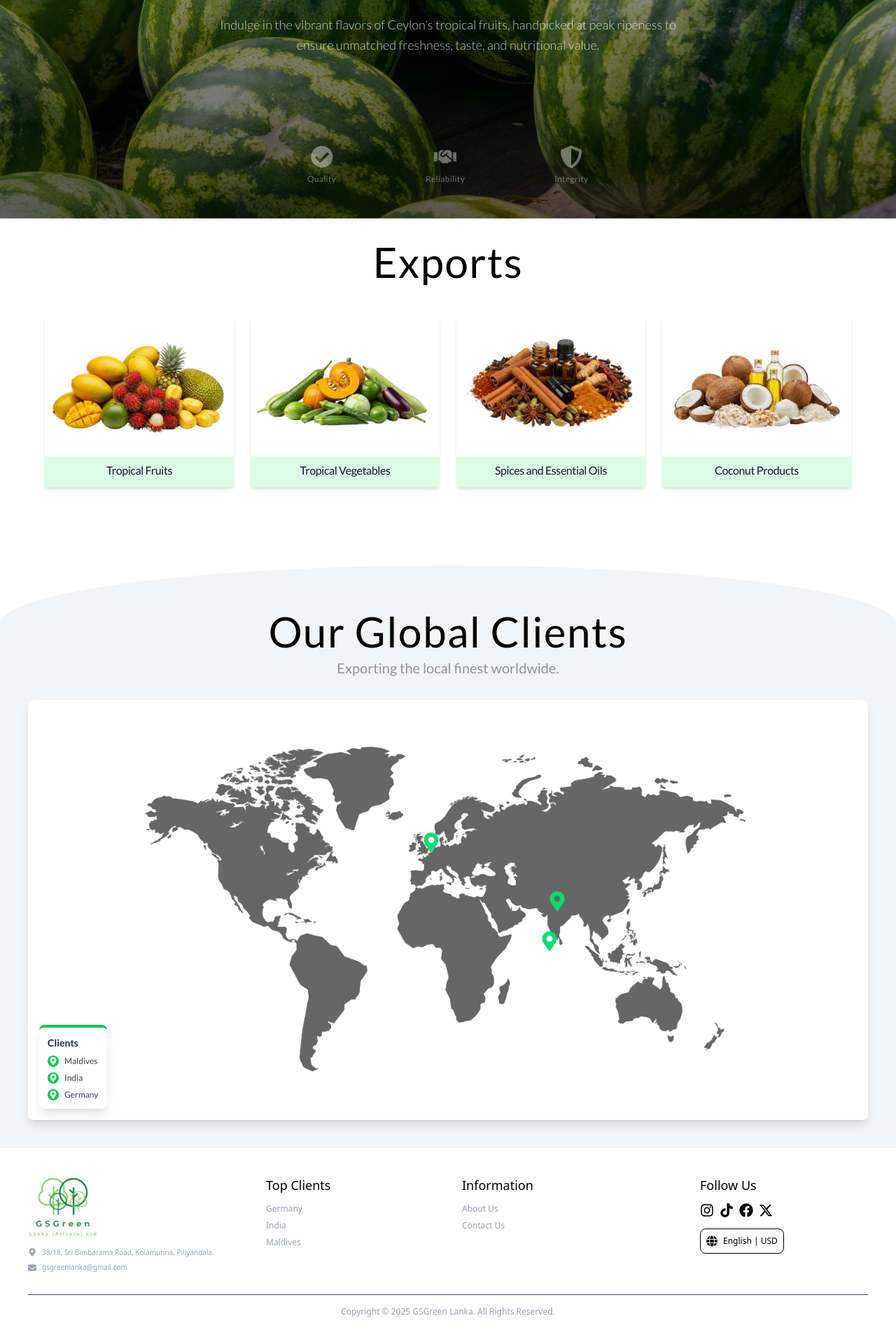
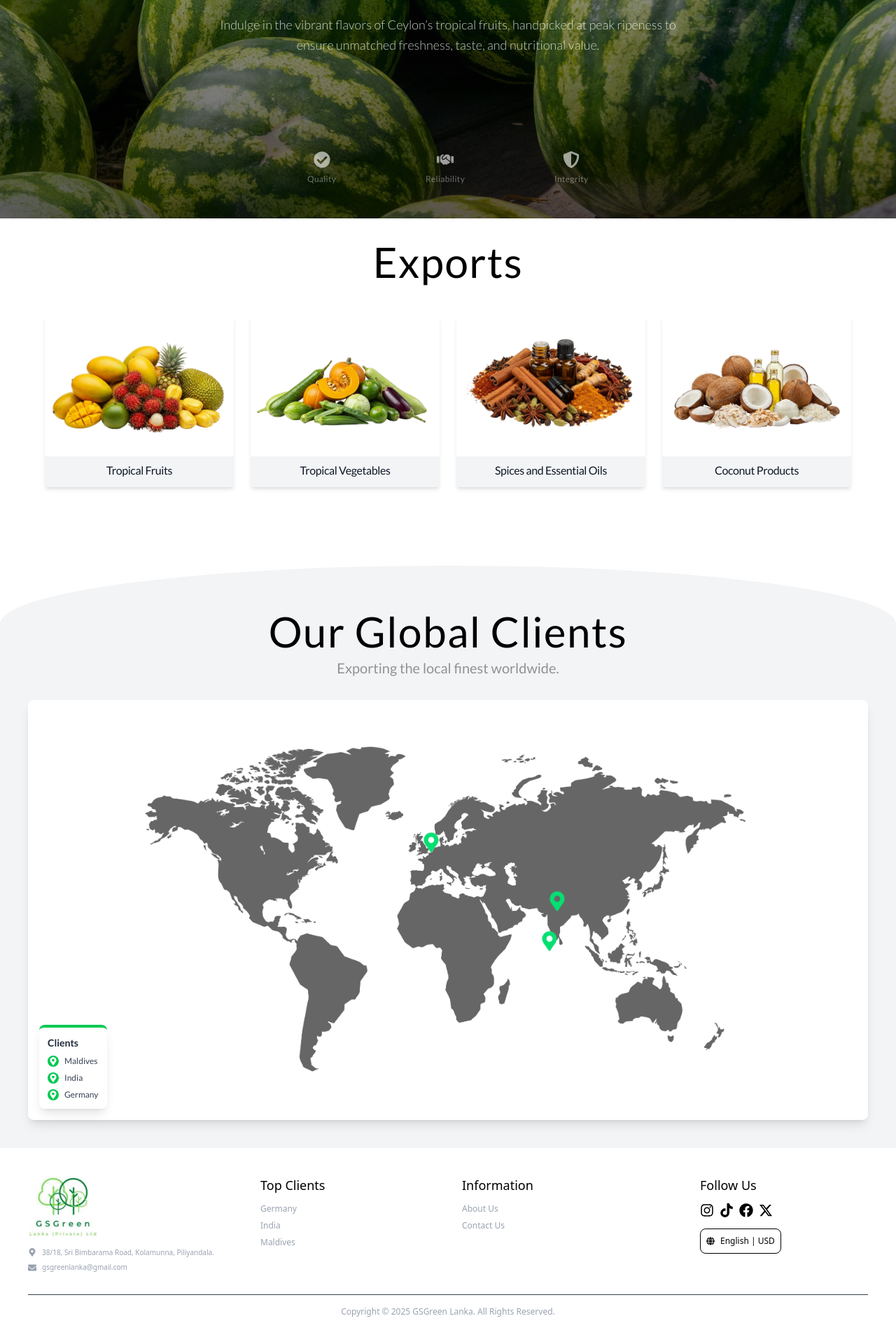
Before and after one commit to Dasundh99/spices_trade_platform, a React (Vite) app: page / in a window 1280 px wide. Shown: the part 408-2328 px from the top of the page at 70% size. Built offline with nearby package versions, Linux system fonts and the light colour scheme.

Commit message:
footer responsiveness updated

```diff
--- a/src/components/layout/Footer.tsx
+++ b/src/components/layout/Footer.tsx
@@ -33,7 +33,7 @@ const Footer = () => {
               </div>
             </div>
             <div className="flex-1">
-              <div className="pl-10">
+              <div className="pl-8">
                 <h3 className="text-[18px] text-black">Top Clients</h3>
                 <div className="flex gap-x-5 mt-3 w-full ">
                   <ul className="flex flex-col space-y-2 text-xs">
@@ -91,8 +91,8 @@ const Footer = () => {
                   </div>
                   <div className="flex">
                     <div className="flex items-center text-black border border-black px-2 py-2 rounded-lg gap-2">
-                      <FaGlobe className="text-l" />
-                      <h3 className="text-[12px]">English | USD</h3>
+                      <FaGlobe className="text-[10px] lg:text-[12px]" />
+                      <h3 className="text-[8px] lg:text-[12px]">English | USD</h3>
                     </div>
                   </div>
                 </div>
--- a/src/pages/Exports.tsx
+++ b/src/pages/Exports.tsx
@@ -51,7 +51,7 @@ const ExportCard: React.FC<ExportItem> = ({ src, text, path }) => {
         <div className="absolute inset-0 opacity-0 group-hover:opacity-100 transition-opacity duration-300" />
       </div>
 
-      <div className="p-2 text-gray-900 bg-green-100 text-center">
+      <div className="p-2 text-gray-900 bg-gray-100 text-center">
     <h3 className="text-md mb-1 tracking-tight">{text}</h3>
 </div>
 
--- a/src/pages/Home.tsx
+++ b/src/pages/Home.tsx
@@ -26,9 +26,9 @@ interface ContentItem {
 
 const Hero: React.FC = () => {
   const features: FeatureItem[] = [
-    { icon: <FaCheckCircle size={32} color="white" />, text: 'Quality' },
-    { icon: <FaHandshake size={32} color="white" />, text: 'Reliability' },
-    { icon: <FaShieldAlt size={32} color="white" />, text: 'Integrity' },
+    { icon: <FaCheckCircle size={24} color="white" />, text: 'Quality' },
+    { icon: <FaHandshake size={24} color="white" />, text: 'Reliability' },
+    { icon: <FaShieldAlt size={24} color="white" />, text: 'Integrity' },
   ];
 
   const slides: SlideItem[] = [
@@ -147,14 +147,14 @@ const Hero: React.FC = () => {
       </div>
 
       {/* Feature Highlights with New Animation */}
-      <div className="absolute bottom-0 font-lato flex w-full items-center justify-center gap-4 p-5 pb-6 md:pb-10 sm:pb-8 lg:pb-12 md:gap-20 lg:gap-32">
+      <div className="absolute bottom-0 font-lato flex w-full items-center justify-center p-5 pb-6 md:pb-10 sm:pb-8 lg:pb-12 md:gap-20 lg:gap-32 sm:gap-10 gap-8">
         {features.map((feature, index) => (
           <div
             key={index}
             className="flex flex-col items-center animate-slide-rotate transition-bg-scale duration-500 hover:scale-105 hover:bg-black/20"
             style={{ animationDelay: `${index * 150}ms` }}
           >
-            <div className="opacity-40">
+            <div className="opacity-60">
               {feature.icon}
             </div>
             <p
```
